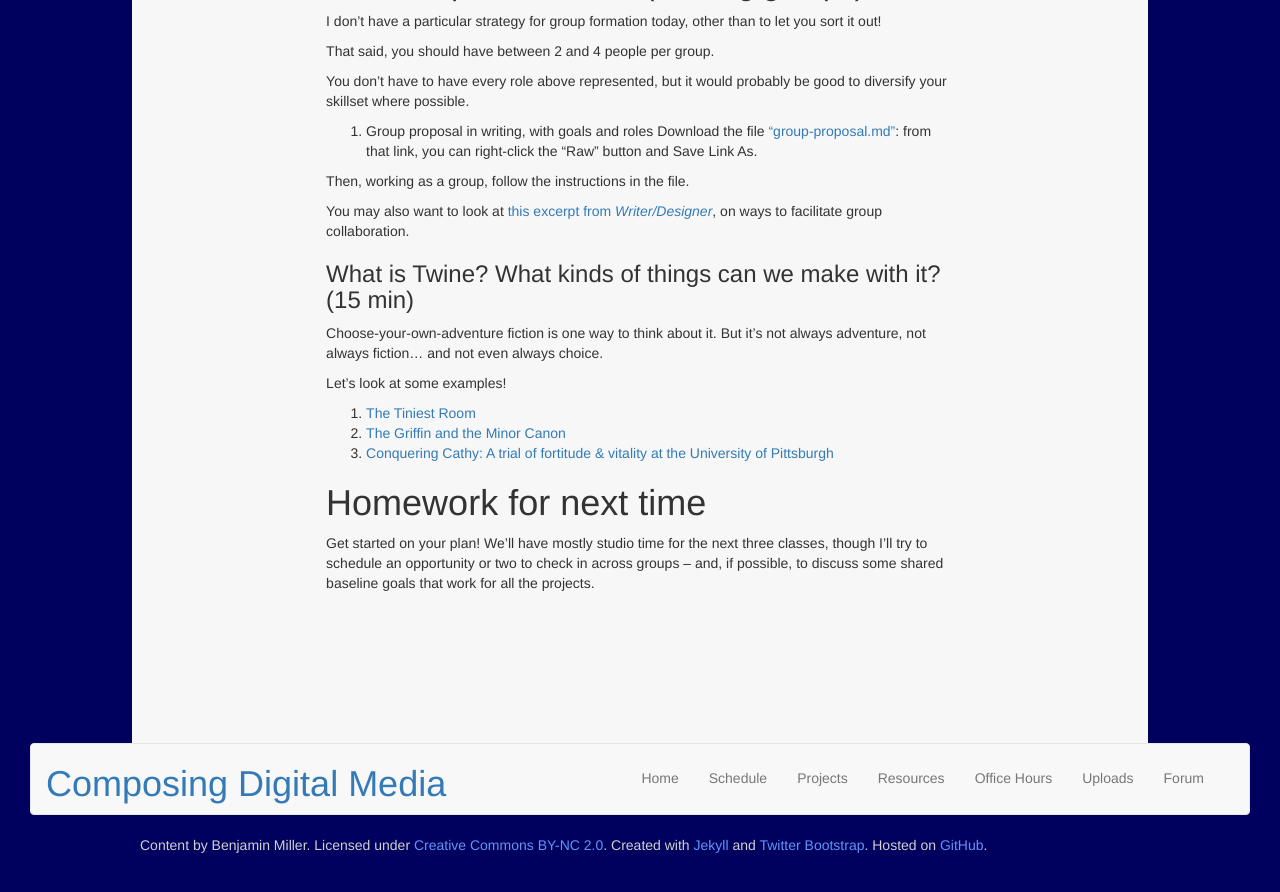
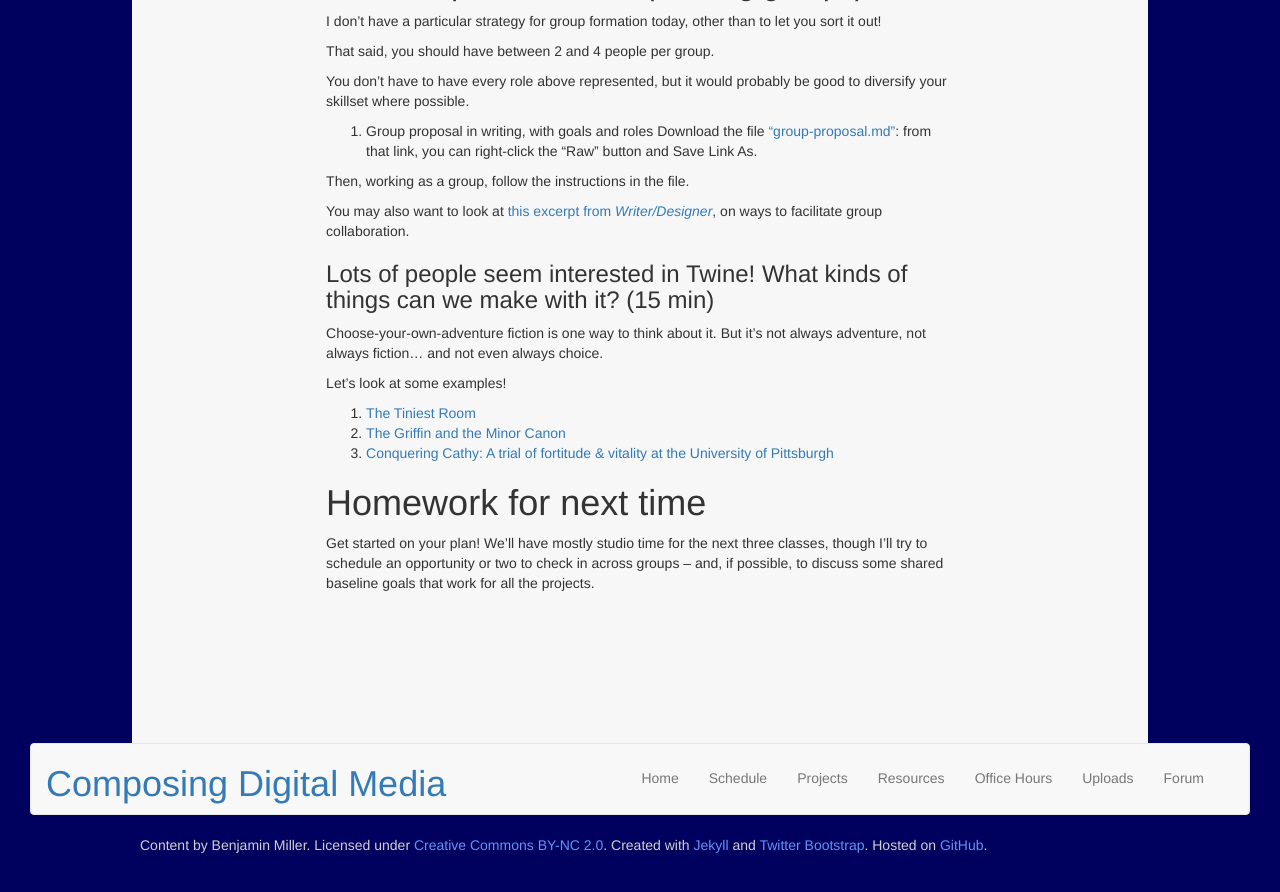
Before and after one commit to benmiller314/cdm2019fall, a Jekyll site: the page built from plans/lesson-22.md, in a window 1280 px wide and 900 px high, scrolled down 1771 px. Shown: the top 892 px of the window. Built offline with Jekyll 4.4.1, drawn with Linux system fonts in a browser that asks for light colours; our own code applies the rules of GitHub Pages for plain Markdown files.

Commit message:
update twine section header

```diff
--- a/plans/lesson-22.md
+++ b/plans/lesson-22.md
@@ -66,6 +66,7 @@ First, I'd like you to think about goal two, above. Think about the following ro
 4. experience designer (plan interactivity, spatiality)
 2. programmer (get into the weeds of code)
 5. researcher (find materials and assets, quickly grasp tutorials)
+<!-- 6. copy writer (produce public-ready prose) -->
 
 <div class="alert alert-success">
 Take some notes:
@@ -93,7 +94,7 @@ Then, working as a group, follow the instructions in the file.
 You may also want to look at [this excerpt from _Writer/Designer_](https://pitt.box.com/s/96l347yyrx2e69lkx635bl0jac4beaye), on ways to facilitate group collaboration.
 
 
-### What is Twine? What kinds of things can we make with it? (15 min)
+### Lots of people seem interested in Twine! What kinds of things can we make with it? (15 min)
 
 Choose-your-own-adventure fiction is one way to think about it. But it's not always adventure, not always fiction... and not even always choice.
 
```
